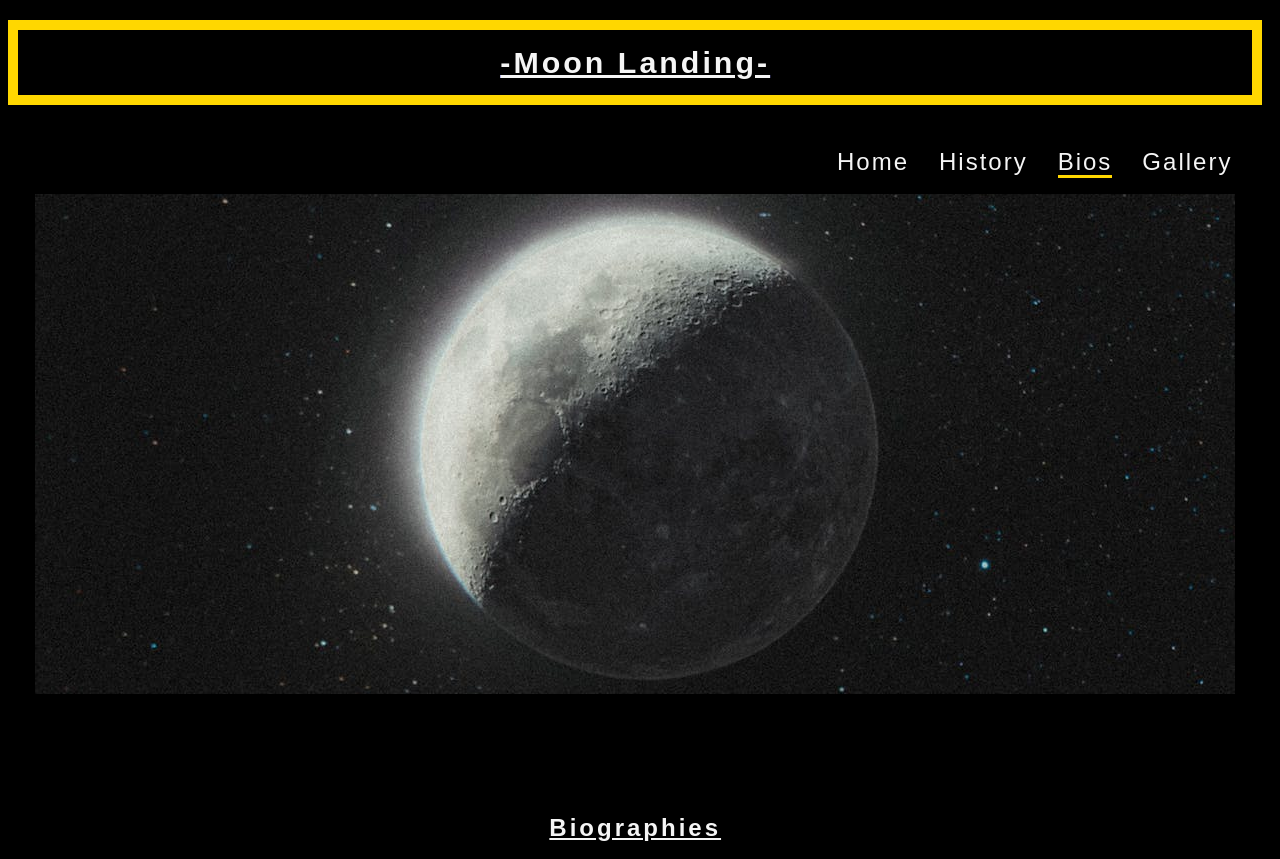
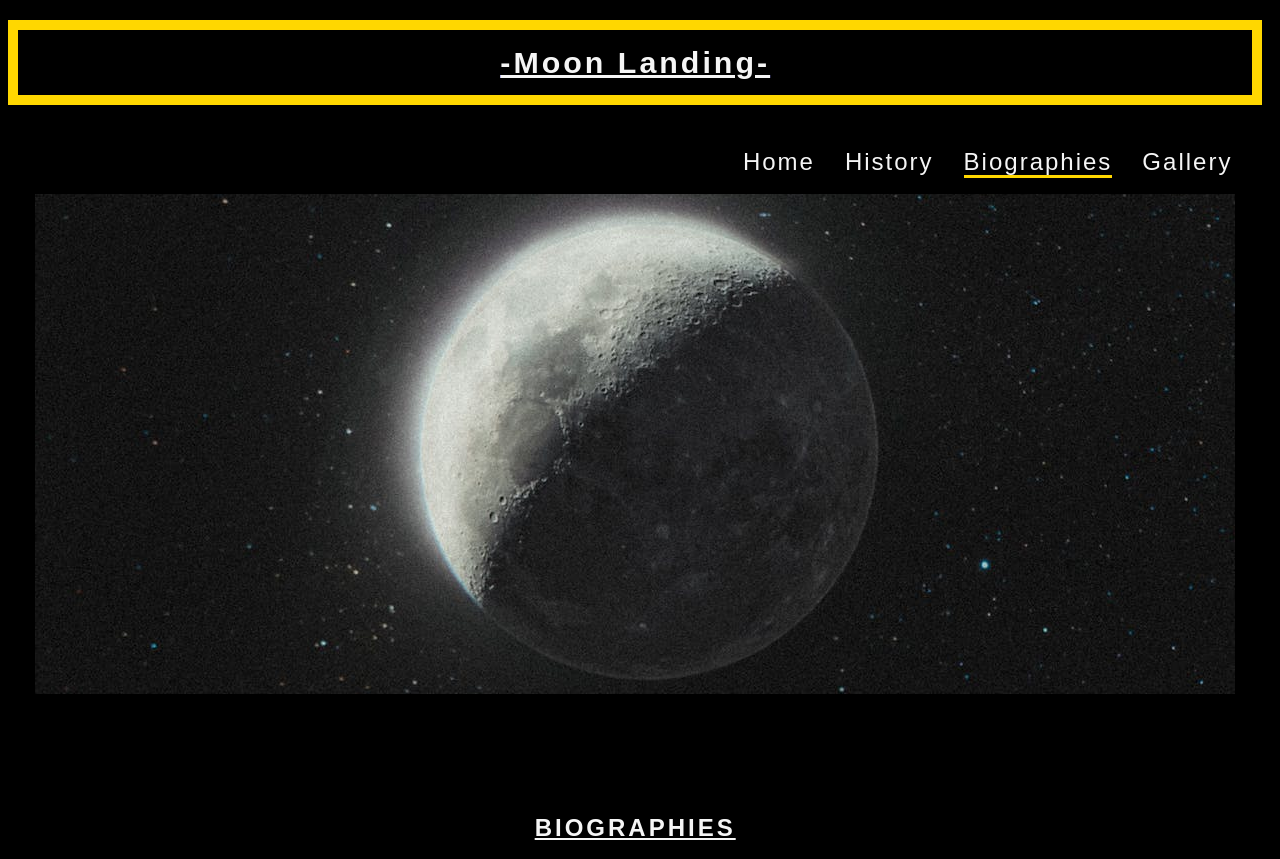
Before and after one commit to mowen-hub/html-css-portfolio1-Moon-Lnding, a plain HTML site: page bio.html in a window 1280 px wide. Shown: the top 859 px of the page. Drawn offline with Linux system fonts and the light colour scheme; a web font is replaced by a local one.

Commit message:
Change letter casing on headers & menus

```diff
--- a/bio.html
+++ b/bio.html
@@ -21,7 +21,7 @@
                     <a href="gallery.html">Gallery</a>
                 </li>
                 <li>
-                    <a href="bio.html" class="active">Bios</a>
+                    <a href="bio.html" class="active">Biographies</a>
                 </li>
                 <li>
                     <a href="history.html">History</a>
@@ -36,7 +36,7 @@
         <div id="hero-image"></div>
     </section>
 
-    <h2><strong>Biographies</strong></h2>
+    <h2><strong>BIOGRAPHIES</strong></h2>
 
     <div1>
         <img src="assets/images/Neil-Armstrong-1969.png" class="align-right" width="300" height="300" alt="Neil Armstrong">
```
Also changed, not shown: history.html (+1 -1 lines), index.html (+1 -1 lines).
